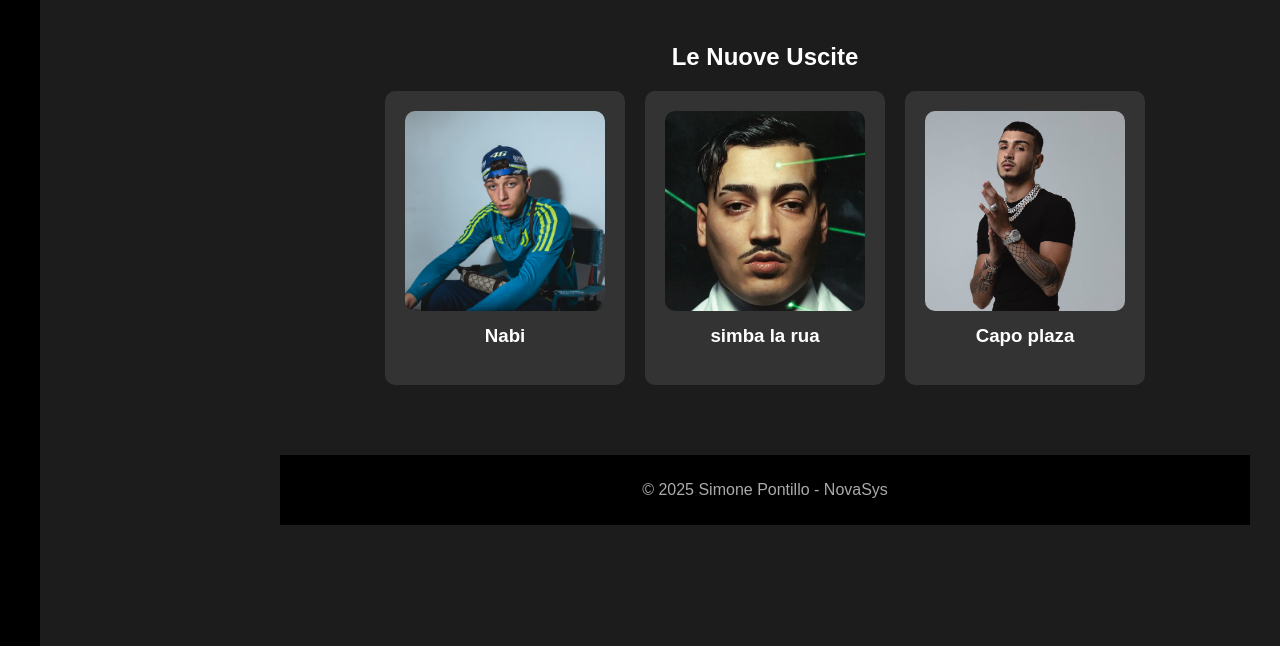
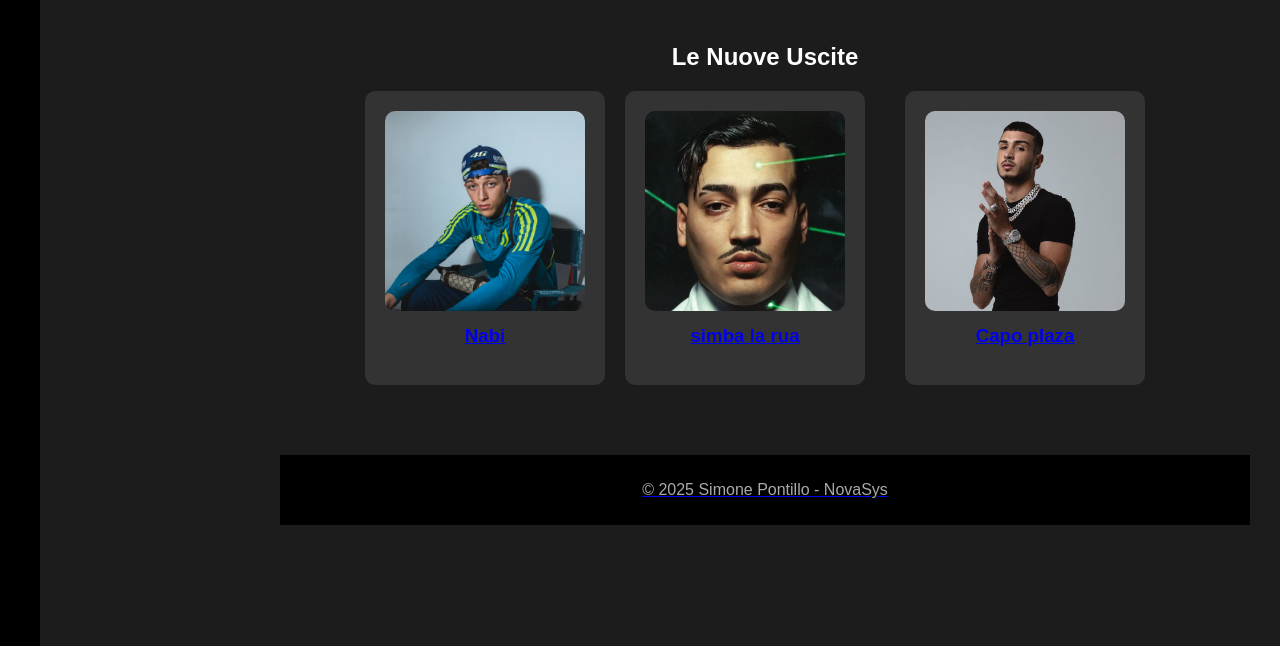
Before and after one commit to Simone170820/spoti, a plain HTML site: page index.html in a window 1280 px wide. Shown: the part 154-800 px from the top of the page. Drawn offline with Linux system fonts and the light colour scheme.

Commit message:
Update index.html

```diff
--- a/index.html
+++ b/index.html
@@ -33,15 +33,15 @@
                 <div class="album-carousel">
                     <div class="album">
                         <img src="nabi-kichta.avif" alt="Album 1">
-                        <h3>Nabi</h3>
+                        <h3><a href="nabi.html" target="_blank">Nabi</a></h3>
                     </div>
                     <div class="album">
                         <img src="Untitled-design-156.webp" alt="Album 2">
-                        <h3>simba la rua </h3>
+                       <h3><a href="simba_la_rue.html" target="_blank">simba la rua </h3>
                     </div>
                     <div class="album">
                         <img src="Capo-Plaza.jpg" alt="Album 3">
-                        <h3>Capo plaza</h3>
+                        <h3><a href="capo_plazza.html" target="_blank">Capo plaza</h3>
                     </div>
                 </div>
             </section>
```
